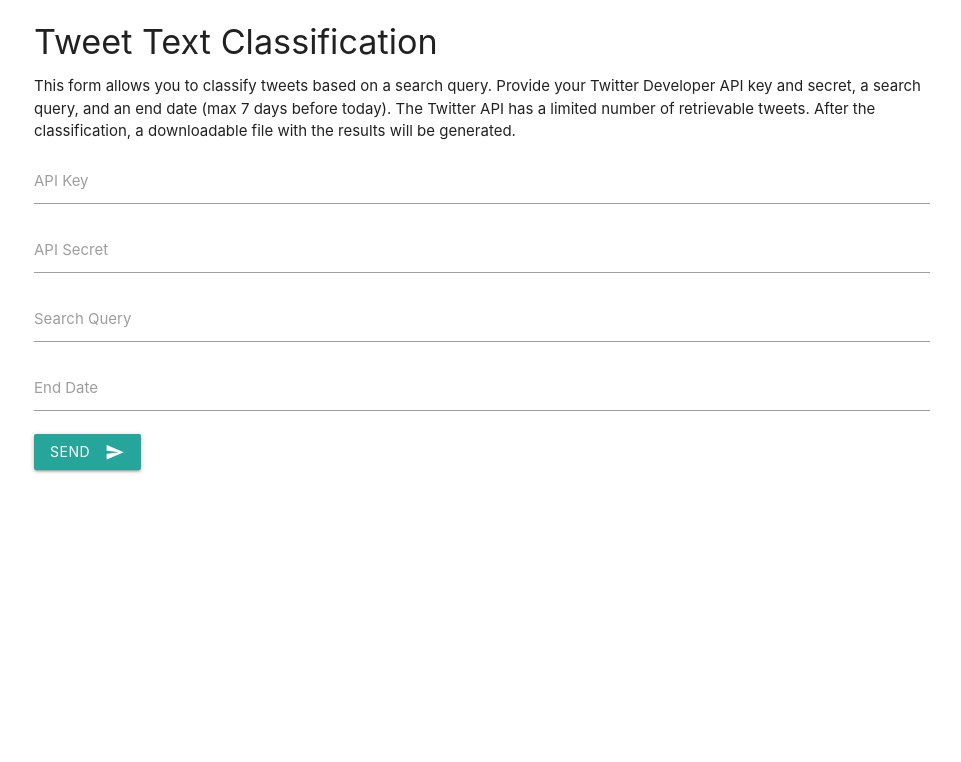
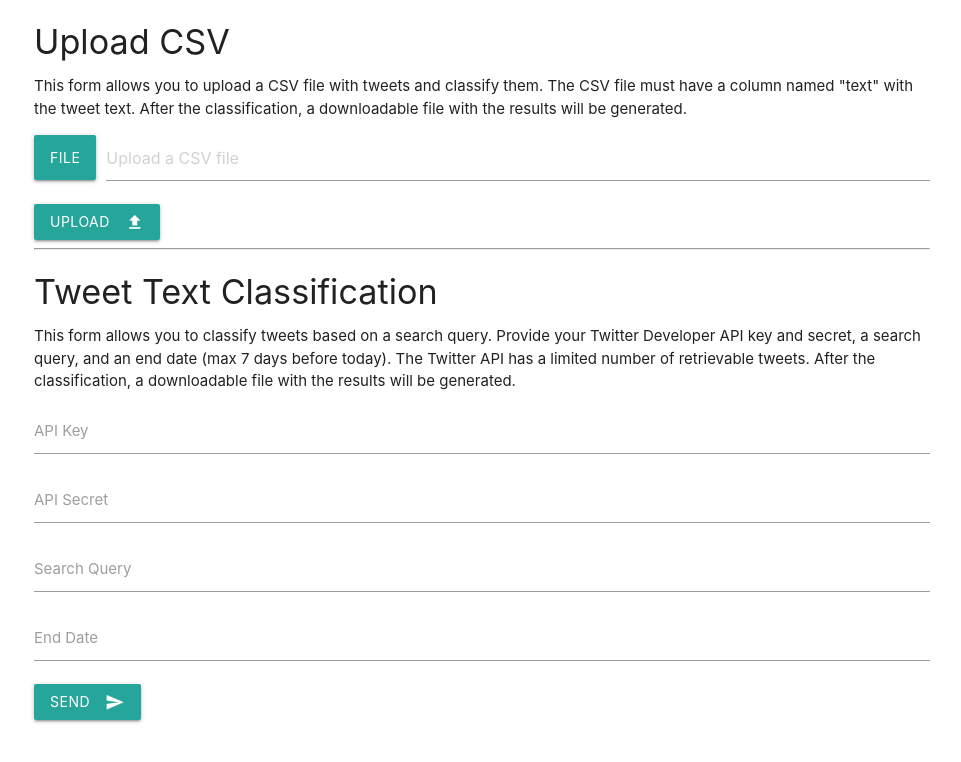
Before and after one commit to Largnaster/thesisgui, a Django app: page /classification/ in a window 1280 px wide. Shown: the top 762 px of the page, without its empty margins (158-1119 px from the left). Run offline with Django 4.2, Linux system fonts and the light colour scheme.

Commit message:
Added small fixes to template

```diff
--- a/classification/urls.py
+++ b/classification/urls.py
@@ -8,4 +8,5 @@ app_name = 'classification'
 urlpatterns = [
     path('', views.index, name='index'),
     path('classify/', views.classify, name='classify'),
+    path('classify-file/', views.classify_file, name='classify-file'),
 ]
--- a/classification/views.py
+++ b/classification/views.py
@@ -1,6 +1,6 @@
 from django.shortcuts import render
 import os
-from classification.utils import classify_tweets_with_twitter_api
+from classification.utils import classify_csv_data, classify_tweets_with_twitter_api
 from django.http import FileResponse
 
 
@@ -22,8 +22,6 @@ def classify(request):
     if not end_date:
         return render(request, 'index.html', {'error': 'Please provide end date.'})
 
-    print(api_key, api_secret, search_query, end_date)
-
     try:
         data = {
             'api_key': api_key,
@@ -40,3 +38,21 @@ def classify(request):
     except Exception as e:
         print(e)
         return render(request, 'index.html', {'error': 'Something went wrong. Please try again.'})
+
+
+def classify_file(request):
+    if 'csv_file' not in request.FILES:
+        return render(request, 'index.html', {'error': 'Please provide a CSV file.'})
+
+    csv_file = request.FILES['csv_file']
+
+    try:
+        csv_file_path = classify_csv_data(csv_file)
+
+        response = FileResponse(
+            open(csv_file_path, 'rb'), content_type='text/csv')
+        response['Content-Disposition'] = f'attachment; filename="{os.path.basename(csv_file_path)}"'
+        return response
+    except Exception as e:
+        print(e)
+        return render(request, 'index.html', {'error': 'Something went wrong. Please try again.'})
--- a/templates/index.html
+++ b/templates/index.html
@@ -9,17 +9,40 @@
     <link rel="stylesheet" href="https://cdnjs.cloudflare.com/ajax/libs/materialize/1.0.0/css/materialize.min.css">
     <link href="https://fonts.googleapis.com/icon?family=Material+Icons" rel="stylesheet">
 
-    <title>Index Template</title>
+    <title>Classification</title>
   </head>
   <body>
     <div class="container">
+      <h4>Upload CSV</h4>
+      <p>
+        This form allows you to upload a CSV file with tweets and classify them. The CSV file must have a column named "text"
+        with the tweet text. After the classification, a downloadable file with the results will be generated.
+      </p>
+      <form id="csv-upload-form" action="{% url 'classification:classify-file' %}" method="post" enctype="multipart/form-data">
+        {% csrf_token %}
+        <div class="file-field input-field">
+          <div class="btn">
+            <span>File</span>
+            <input type="file" name="csv_file" id="csv_file" accept=".csv" />
+          </div>
+          <div class="file-path-wrapper">
+            <input class="file-path validate" type="text" placeholder="Upload a CSV file" />
+          </div>
+        </div>
+        <button class="btn waves-effect waves-light" type="submit" name="action">Upload
+          <i class="material-icons right">file_upload</i>
+        </button>
+      </form>
+
+      <hr />
+
       <h4>Tweet Text Classification</h4>
       <p>
         This form allows you to classify tweets based on a search query. Provide your Twitter Developer API key and secret,
         a search query, and an end date (max 7 days before today). The Twitter API has a limited number of retrievable tweets.
         After the classification, a downloadable file with the results will be generated.
       </p>
-      <form action="{% url 'classification:classify' %}" method="post">
+      <form id="tweet-classification-form" action="{% url 'classification:classify' %}" method="post">
         {% csrf_token %}
         <div class="input-field">
           <input type="text" name="api_key" id="api_key" />
@@ -90,6 +113,16 @@
         successElem.style.display = 'none';
       }
 
+      function disableForms(disabled) {
+        const forms = document.querySelectorAll('form');
+        for (const form of forms) {
+          const inputs = form.querySelectorAll('input, button, select');
+          for (const input of inputs) {
+            input.disabled = disabled;
+          }
+        }
+      }
+
       document.addEventListener('DOMContentLoaded', function() {
         var end_date_elem = document.getElementById('end_date');
 
@@ -101,16 +134,17 @@
         });
       });
 
-      const formElem = document.querySelector('form');
+      const formElem = document.getElementById('tweet-classification-form');
       formElem.addEventListener('submit', function(e) {
         e.preventDefault();
 
         const loaderElem = document.getElementById('loader');
         const successElem = document.getElementById('success');
-        const submitBtn = document.querySelector('button[type="submit"]');
+        // const submitBtn = document.querySelector('button[type="submit"]');
 
         loaderElem.style.display = 'block';
-        submitBtn.disabled = true;
+        // submitBtn.disabled = true;
+        disableForms(true);
 
         const xhr = new XMLHttpRequest();
         const classify_url = "{% url 'classification:classify' %}"
@@ -129,7 +163,8 @@
 
             setTimeout(function() {
               hideSuccessMessage();
-              submitBtn.disabled = false;
+              // submitBtn.disabled = false;
+              disableForms(false);
             }, 3000);
           } else {
             // Handle error
@@ -139,6 +174,44 @@
 
         xhr.send(new FormData(formElem));
       });
+
+      const fileFormElem = document.getElementById('csv-upload-form');
+      fileFormElem.addEventListener('submit', function(e) {
+        e.preventDefault();
+
+        const loaderElem = document.getElementById('loader');
+        const successElem = document.getElementById('success');
+
+        loaderElem.style.display = 'block';
+        disableForms(true);
+
+        const xhr = new XMLHttpRequest();
+        const classify_file_url = "{% url 'classification:classify-file' %}"
+        xhr.open('POST', classify_file_url, true);
+        xhr.setRequestHeader('X-CSRFToken', '{{ csrf_token }}');
+        xhr.responseType = 'blob';
+
+        xhr.onload = function() {
+          if (xhr.status === 200) {
+            const disposition = xhr.getResponseHeader('Content-Disposition');
+            const fileName = disposition.match(/filename="(.+)"/)[1];
+            downloadFile(xhr.response, fileName);
+
+            loaderElem.style.display = 'none';
+            successElem.style.display = 'block';
+
+            setTimeout(function() {
+              hideSuccessMessage();
+              disableForms(false);
+            }, 3000);
+          } else {
+            // Handle error
+            console.error('Request failed');
+          }
+        };
+
+        xhr.send(new FormData(fileFormElem));
+      });
     </script>
   </body>
 </html>
```
Also changed, not shown: classification/utils.py (+9 -13 lines).
